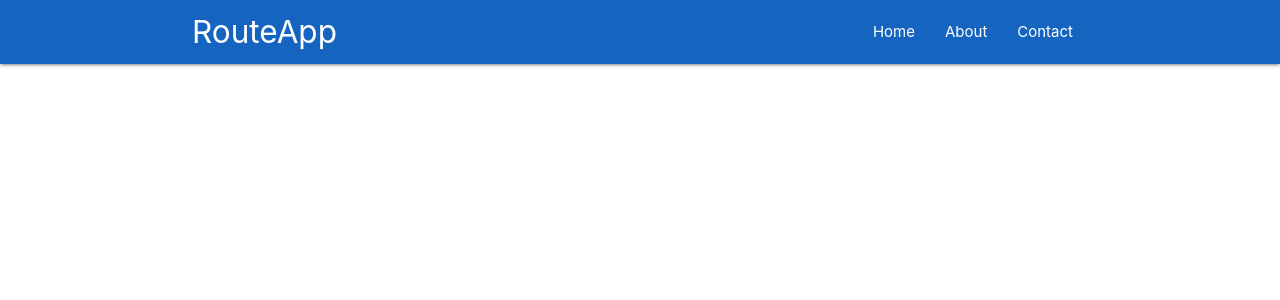
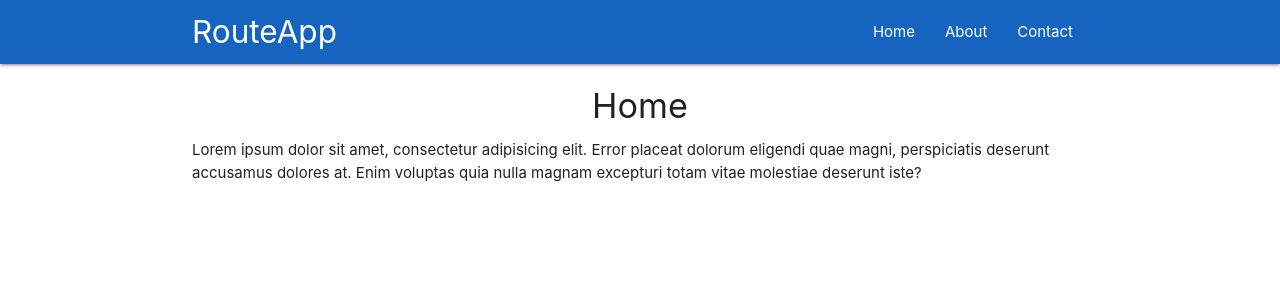
Before and after one commit to aeimskei/reactjs_notes, a React (Create React App) app in the folder routeapp/: page / in a window 1280 px wide. Shown: the top 300 px of the page. Built offline with nearby package versions, Linux system fonts and the light colour scheme.

Commit message:
Route all components

```diff
--- a/routeapp/src/App.js
+++ b/routeapp/src/App.js
@@ -1,6 +1,9 @@
 import React, { Component } from 'react'
 import Navbar from './components/Navbar'
-import { BrowserRouter } from 'react-router-dom'
+import { BrowserRouter, Route } from 'react-router-dom'
+import Home from './components/Home'
+import About from './components/About'
+import Contact from './components/Contact'
 
 class App extends Component {
   render() {
@@ -8,6 +11,9 @@
       <BrowserRouter>
         <div className="App">
           <Navbar />
+          <Route path='/' component={Home} />
+          <Route path='/about' component={About} />
+          <Route path='/contact' component={Contact} />
         </div>
       </BrowserRouter>
     );
```
Also changed, not shown: 1 other file (tests, documents, lock files or other folders).
